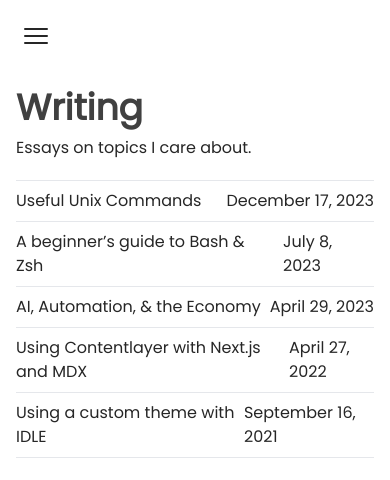
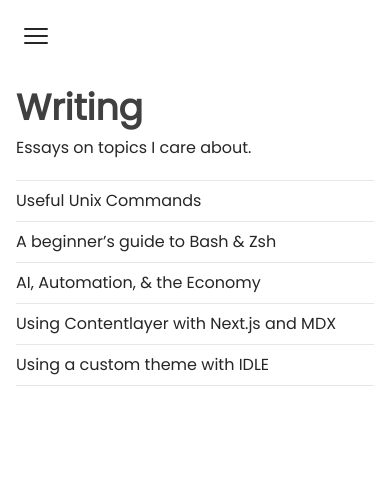
Before and after one commit to achntj/www, a Next.js app: page /writing in a window 390 px wide. Shown: the top 480 px of the page. Built offline with nearby package versions, Linux system fonts and the light colour scheme.

Commit message:
fix: hide date on sm /writing

```diff
--- a/pages/writing/index.tsx
+++ b/pages/writing/index.tsx
@@ -18,7 +18,9 @@ export default function Index({ posts }) {
           >
             <li className="space-x-2 py-2 border-t flex justify-between">
               <span>{post.frontmatter.title}</span>
-              <span>{post.frontmatter.date}</span>
+              <span className="hidden sm:inline-block">
+                {post.frontmatter.date}
+              </span>
             </li>
           </Link>
         ))}
```
